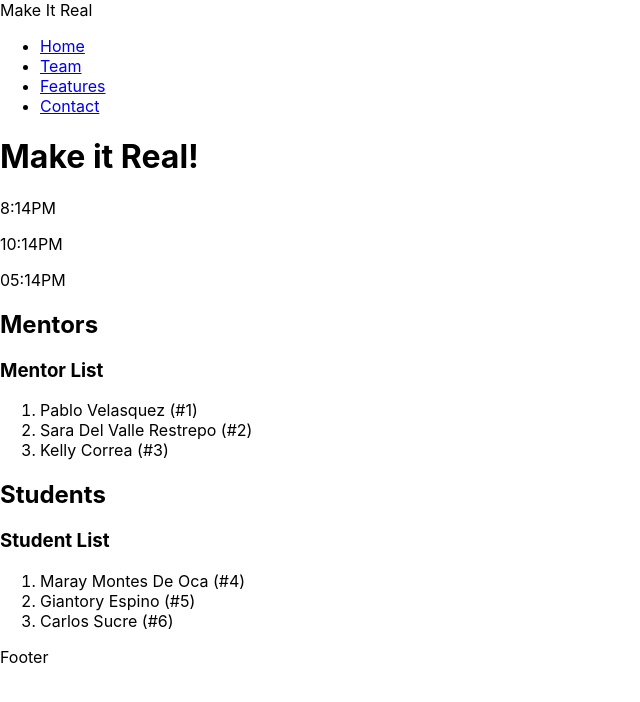
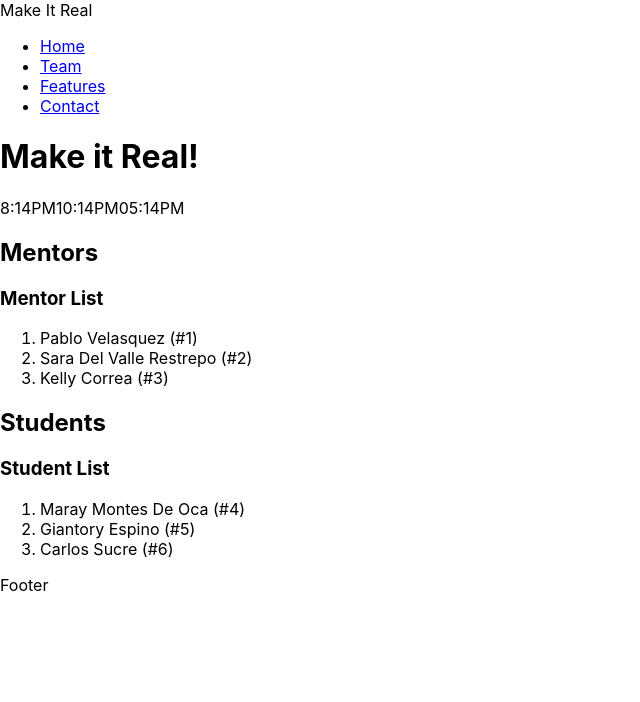
Before and after one commit to makeitrealcamp/top-v11, a React (Create React App) app in the folder packages/react-mir/: page / in a window 1280 px wide. Shown: the top 702 px of the page, without its empty margins (0-640 px from the left). Built offline with nearby package versions, Linux system fonts and the light colour scheme.

Commit message:
feat(react-mir): update App component

```diff
--- a/packages/react-mir/src/App.css
+++ b/packages/react-mir/src/App.css
@@ -1,5 +1,5 @@
 .App {
-  text-align: center;
+  /* text-align: center; */
 }
 
 .App-logo {
--- a/packages/react-mir/src/App.js
+++ b/packages/react-mir/src/App.js
@@ -1,8 +1,8 @@
-import React from "react";
+import React from 'react';
 
 class Clock extends React.Component {
   render() {
-    return <p>{this.props.currentTime}</p>;
+    return <span>{this.props.currentTime}</span>;
   }
 }
 
@@ -10,7 +10,7 @@ class Navbar extends React.Component {
   render() {
     const routes = this.props.routes;
     return (
-      <nav className="navbar">
+      <nav className='navbar'>
         <ul>
           { routes.map((route) => (
             <li key={route.id}>
@@ -27,7 +27,7 @@ class Navbar extends React.Component {
 
 class ContactList extends React.Component {
   render() {
-    // console.log("Props:", this.props);
+    // console.log('Props:', this.props);
     const contacts = this.props.contacts;
 
     return (
@@ -55,36 +55,38 @@ class App extends React.Component {
     ];
 
     const mentors = [
-      { id: 1, name: "Pablo Velasquez" },
-      { id: 2, name: "Sara Del Valle Restrepo" },
-      { id: 3, name: "Kelly Correa" },
+      { id: 1, name: 'Pablo Velasquez' },
+      { id: 2, name: 'Sara Del Valle Restrepo' },
+      { id: 3, name: 'Kelly Correa' },
     ];
 
     const students = [
-      { id: 4, name: "Maray Montes De Oca" },
-      { id: 5, name: "Giantory Espino" },
-      { id: 6, name: "Carlos Sucre" },
+      { id: 4, name: 'Maray Montes De Oca' },
+      { id: 5, name: 'Giantory Espino' },
+      { id: 6, name: 'Carlos Sucre' },
     ];
 
     return (
-      <div>
+      <div className='App'>
         <header>
-          <span id="company-name">Make It Real</span>
-          <span className="flex"></span>
+          <span id='company-name'>Make It Real</span>
+          <span className='flex'></span>
           <Navbar routes={routes} />
         </header>
         <main>
           <h1>Make it Real!</h1>
-          <Clock currentTime={ '8:14PM' } />
-          <Clock currentTime={ '10:14PM' } />
-          <Clock currentTime={ '05:14PM' } />
-          <section className="box">
+          <section className='clocks'>
+            <Clock currentTime={ '8:14PM' } />
+            <Clock currentTime={ '10:14PM' } />
+            <Clock currentTime={ '05:14PM' } />
+          </section>
+          <section className='box'>
             <h2>Mentors</h2>
-            <ContactList contacts={mentors} title={"Mentor List"} />
+            <ContactList contacts={mentors} title={'Mentor List'} />
           </section>
-          <section className="box">
+          <section className='box'>
             <h2>Students</h2>
-            <ContactList contacts={students} title={"Student List"} />
+            <ContactList contacts={students} title={'Student List'} />
           </section>
         </main>
         <footer>
```
